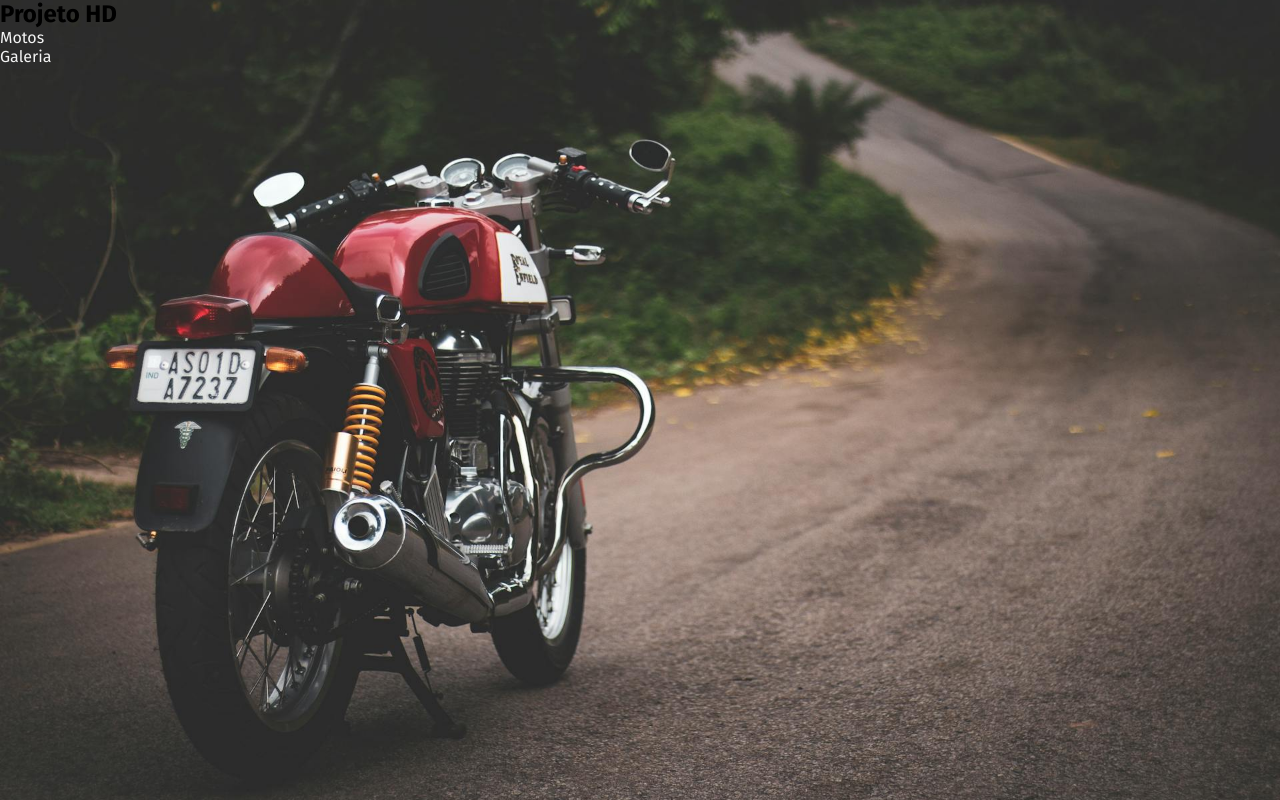
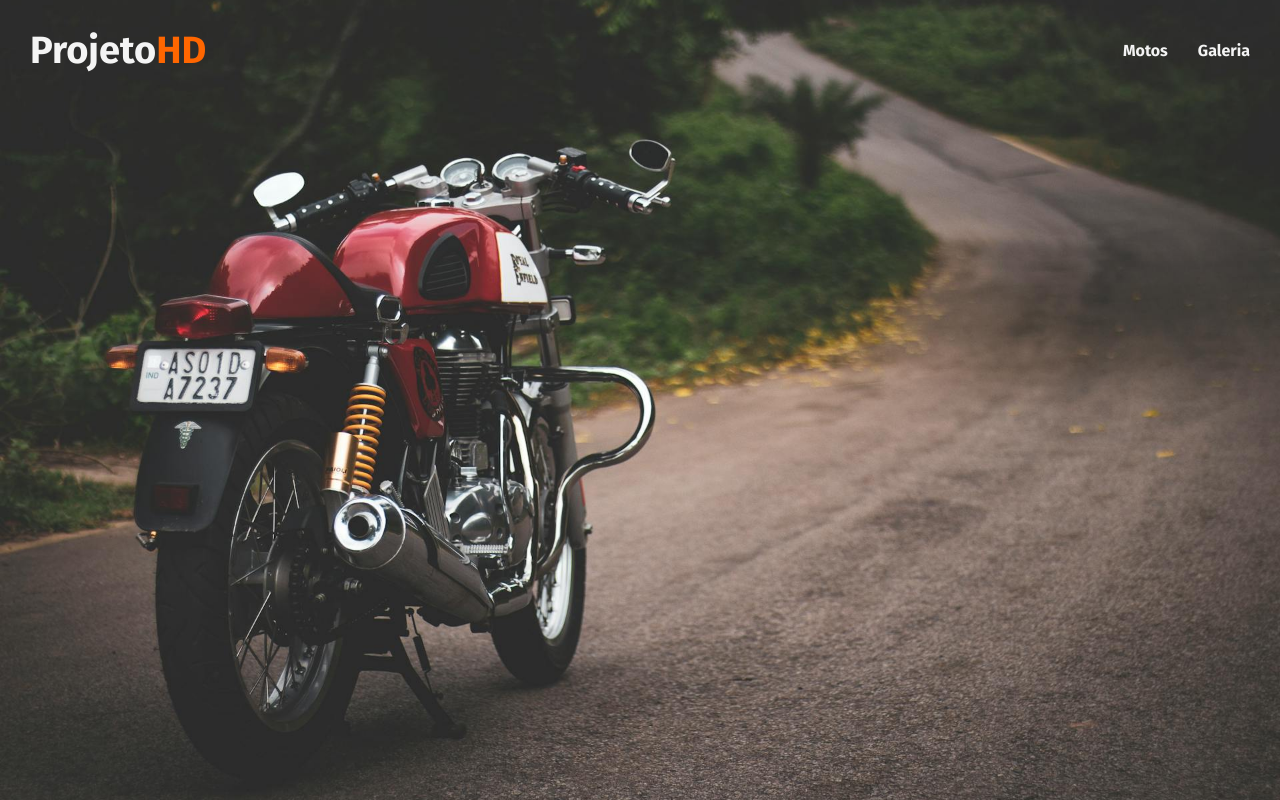
Before and after one commit to Kauan-Maruyama/projetohd, a plain HTML site: page index.html in a window 1280 px wide. Drawn offline with Linux system fonts and the light colour scheme.

Commit message:
styles: formata header-hero

```diff
--- a/css/style.css
+++ b/css/style.css
@@ -39,3 +39,35 @@ ul, ol {
     background-size: cover;
     background-position: center;
 }
+
+.header-hero {
+    height: 100px;
+    display: flex;
+    align-items: center;
+    justify-content: space-between;
+    padding-inline: var(--spacing-lg);
+
+    h1 {
+        font-size: 38px;
+        color: var(--color-light);
+    }
+
+    span {
+        color: var(--color-orange)
+    }
+}
+
+.header-menu {
+    display: flex;
+    gap: var(--spacing-lg);
+}
+
+
+.header-menu a{
+    font-weight: 700;
+    transition: .5s;
+
+    &:hover {
+        color: var(--color-orange);
+    }
+}
--- a/index.html
+++ b/index.html
@@ -19,10 +19,10 @@
 <body>
 
     <section class="hero">
-        <header>
-            <h1>Projeto HD</h1>
+        <header class="header-hero">
+            <h1>Projeto<span>HD</span></h1>
             <nav>
-                <ul>
+                <ul class="header-menu">
                     <li><a href="">Motos</a></li>
                     <li><a href="">Galeria</a></li>
                 </ul>
```
